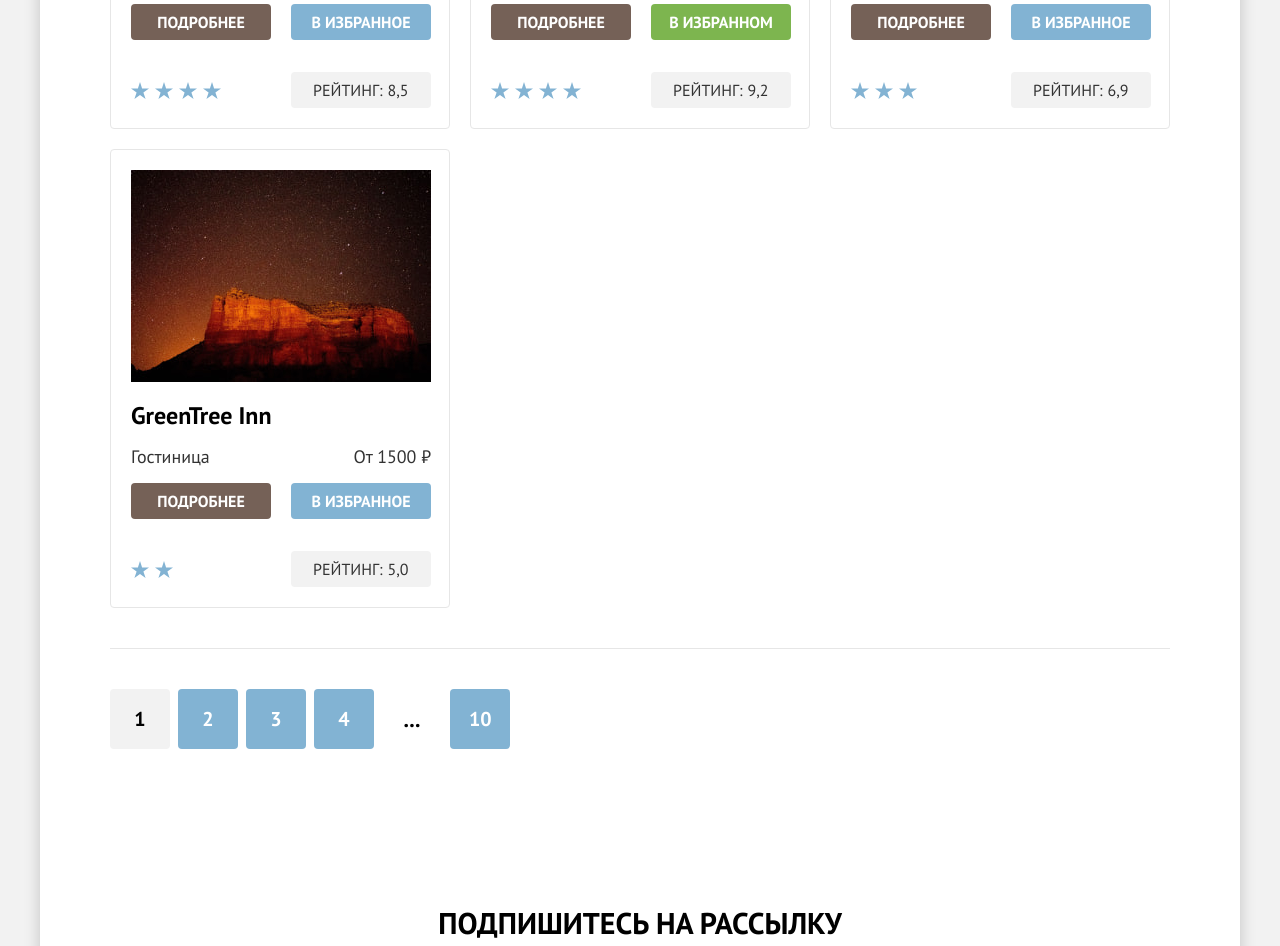
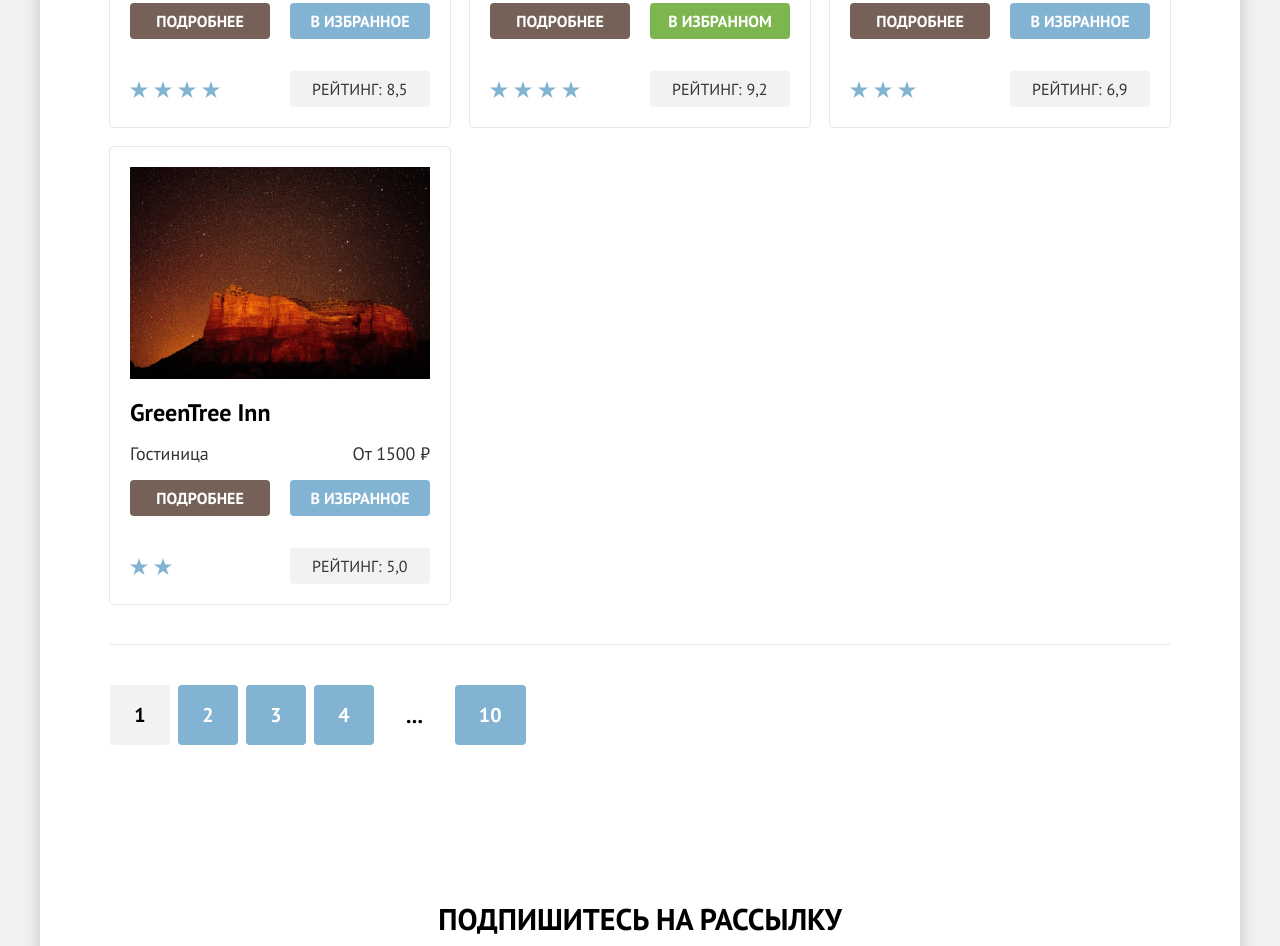
Before and after one commit to novize/262461-sedona-39, a plain HTML site: page catalog.html in a window 1280 px wide. Shown: the part 964-1910 px from the top of the page. Drawn offline with Linux system fonts and the light colour scheme.

Commit message:
Задания 6, 7, 8

```diff
--- a/catalog.html
+++ b/catalog.html
@@ -245,7 +245,7 @@
               <li class="pagination-item"><a href="#" class="pagination-link">3</a></li>
               <li class="pagination-item"><a href="#" class="pagination-link">4</a></li>
               <li class="pagination-item"><span class="pagination-link three-dots">...</span></li>
-              <li class="pagination-item"><a href="#" class="pagination-link pagination-link-two-simbols">10</a></li>
+              <li class="pagination-item"><a href="#" class="pagination-link">10</a></li>
             </ul>
           </div>
         </div>
--- a/styles/style.css
+++ b/styles/style.css
@@ -1023,7 +1023,7 @@ body {
   padding: 20px;
   margin: 0;
   list-style: none;
-  border: 1px solid rgb(230, 230, 230);
+  outline: 1px solid rgb(230, 230, 230);
   border-radius: 4px;
 }
 
@@ -1122,10 +1122,10 @@ body {
 /* Резерв для 5-ти звездочного отеля*/
 .five-stars {
   background-image: url(../image/svg/raiting-star-icon.svg),
-                    url(../image/svg/raiting-star-icon.svg),
-                    url(../image/svg/raiting-star-icon.svg),
-                    url(../image/svg/raiting-star-icon.svg),
-                    url(../image/svg/raiting-star-icon.svg);
+    url(../image/svg/raiting-star-icon.svg),
+    url(../image/svg/raiting-star-icon.svg),
+    url(../image/svg/raiting-star-icon.svg),
+    url(../image/svg/raiting-star-icon.svg);
   background-repeat: no-repeat, no-repeat, no-repeat, no-repeat, no-repeat;
   background-position: left 50%, 24px 50%, 48px 50%, 72px 50%, 96px 50%;
 }
@@ -1186,8 +1186,8 @@ body {
 /* Pagination */
 .pagination-list {
   display: grid;
-  grid-template-columns: repeat(6, 60px);
-  column-gap: 8px;
+  grid-template-columns: repeat(6, minmax(60px, max-content));
+  gap: 8px;
   margin: 0;
   margin-top: 40px;
   padding: 0;
@@ -1200,7 +1200,10 @@ body {
 }
 
 .pagination-link {
-  display: grid;
+  display: flex;
+  justify-content: center;
+  align-items: center;
+  height: 60px;
   font-size: 20px;
   font-weight: 700;
   line-height: 36px;
@@ -1209,12 +1212,8 @@ body {
   text-align: center;
   background-color: #82B3D3;
   margin: 0;
-  padding: 12px 23px;
+  padding: 0 24px;
   border-radius: 4px;
-}
-
-.pagination-link-two-simbols {
-  padding: 12px 19px;
 }
 
 .pagination-active {
@@ -1225,7 +1224,6 @@ body {
 .three-dots {
   font-size: 22px;
   line-height: 26px;
-  padding: 17px 21px;
   text-align: center;
   color: #000000;
   background-color: #FFFFFF;
```
